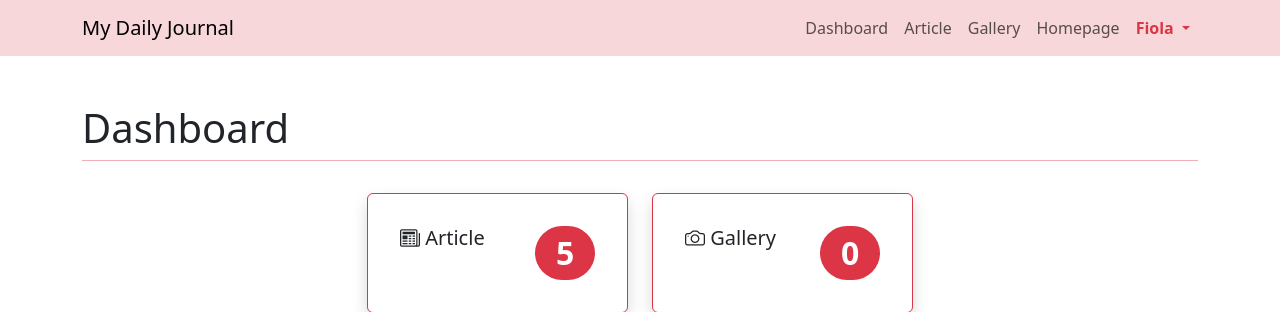
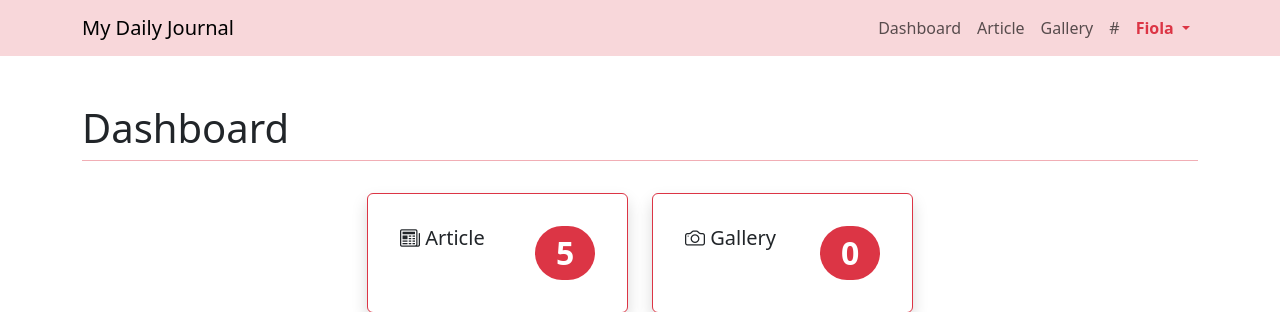
Before and after one commit to Yolaaapm/dailyjournal, a PHP site: page /admin.php in a window 1280 px wide. Shown: the top 312 px of the page. Run offline with PHP 8.4, Linux system fonts and the light colour scheme; a user stored in the database is signed in; data comes from the database, SQL or seed files in the repository; data that the repository does not hold is empty.

Commit message:
ubah navbar homepage admin

```diff
--- a/admin.php
+++ b/admin.php
@@ -71,7 +71,7 @@ if (!isset($_SESSION['username'])) {
                 <a class="nav-link" href="admin.php?page=gallery">Gallery</a>
             </li>
             <li class="nav-item">
-                <a class="nav-link" href="admin.php?page=homepage">Homepage</a>
+                <a class="nav-link" href="admin.php?page=homepage">#</a>
             </li>
             <li class="nav-item dropdown">
                 <a class="nav-link dropdown-toggle text-danger fw-bold" href="#" role="button" data-bs-toggle="dropdown" aria-expanded="false">
```
